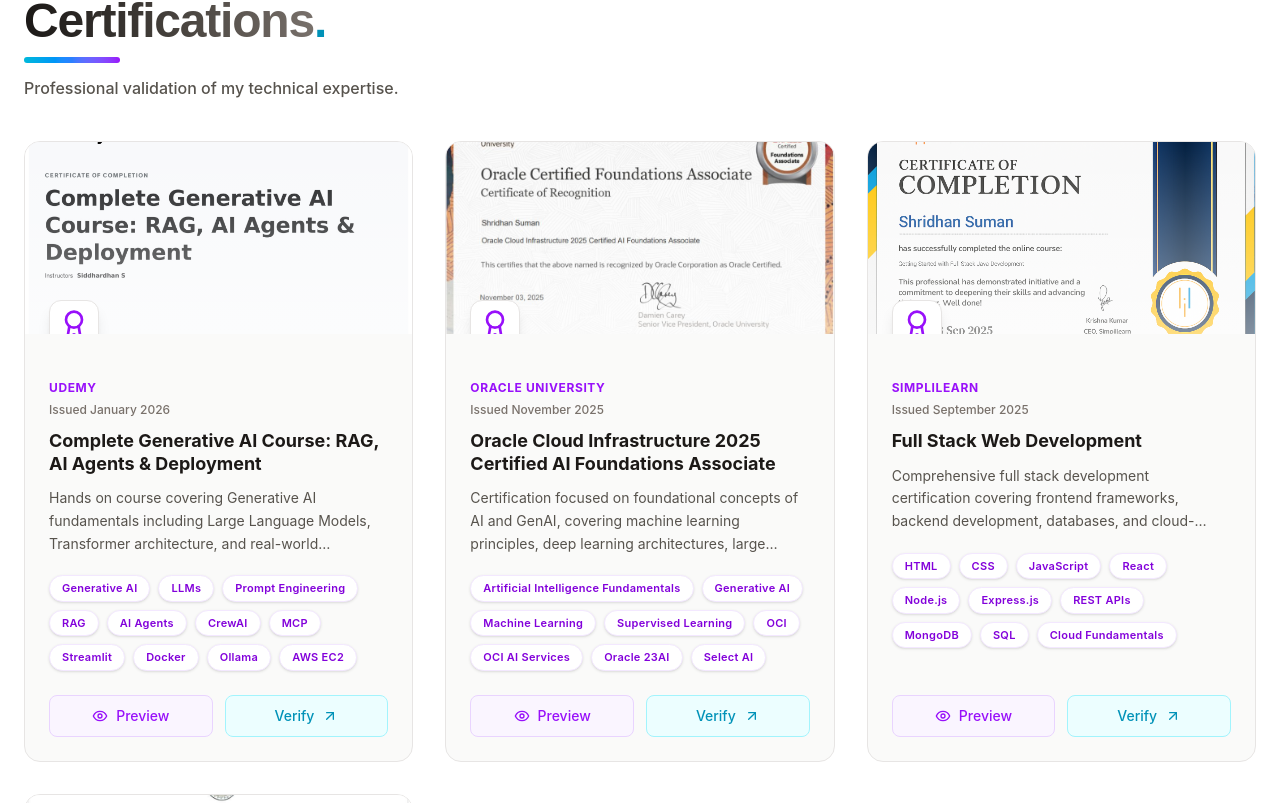
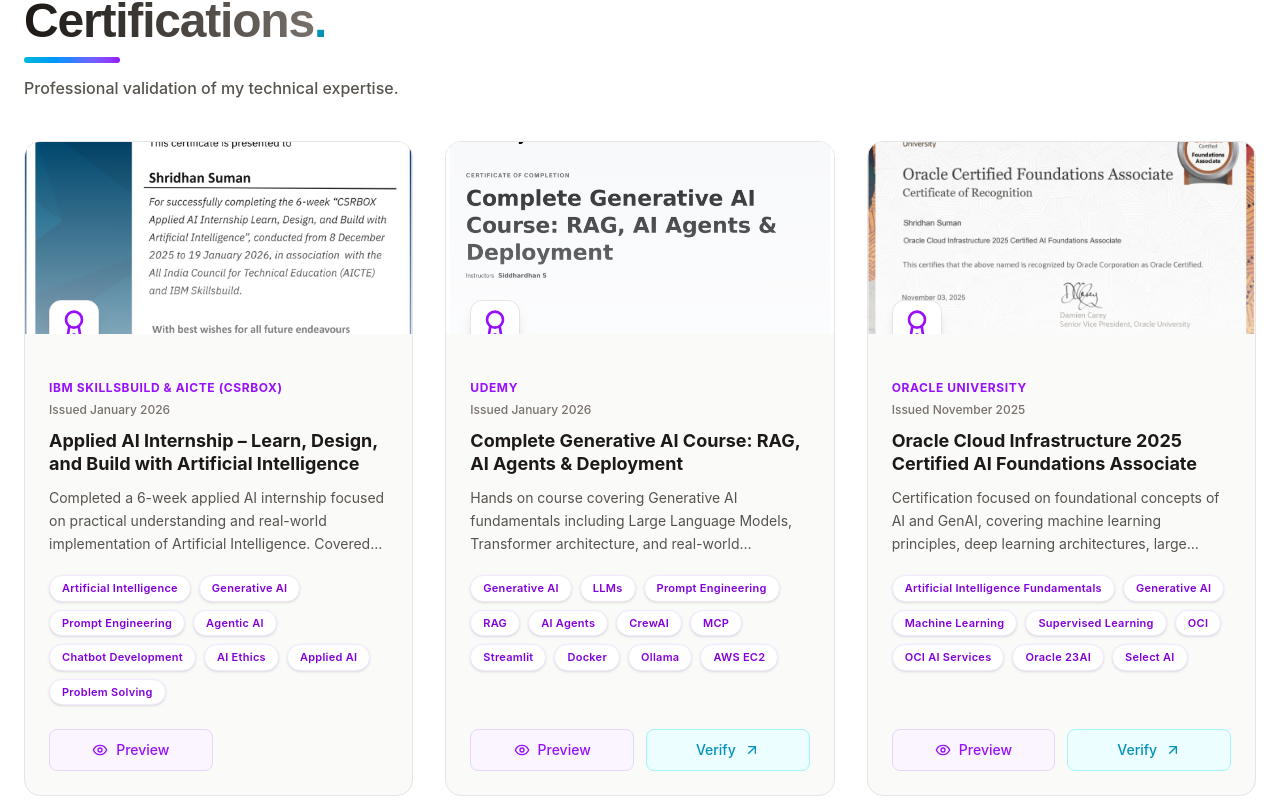
Before and after one commit to Shridhan15/Portfolio, a React (Vite) app: page / in a window 1280 px wide. Shown: the part 2017-2820 px from the top of the page. Built offline with nearby package versions, Linux system fonts and the light colour scheme; no server answers.

Commit message:
added ibm certificate

```diff
--- a/src/assets/assets.js
+++ b/src/assets/assets.js
@@ -6,6 +6,7 @@
 import forever_img from './forever.png';
 import prescripto_img from './prescripto.png';
 import GenAI from './GenAI.png';
+import ibm from './ibm.png';
 import my_img from './my_img.png';
 
 export const certificates_images = {
@@ -17,5 +18,6 @@
     oracleCert,
     hackerrankCert,
     resume,
-    GenAI
+    GenAI,
+    ibm,
 }
--- a/src/components/CertificatePreviewModal.jsx
+++ b/src/components/CertificatePreviewModal.jsx
@@ -28,7 +28,7 @@
             {/* Certificate Image */}
             <div className="w-full md:w-80 lg:w-96 flex-shrink-0">
               <div
-                className="rounded-2xl border border-stone-200/70 dark:border-slate-600
+                className="rounded-2xl no-scrollbar max-h-[70vh] overflow-auto border border-stone-200/70 dark:border-slate-600
   bg-white/90 dark:bg-slate-800/80 p-4 shadow-lg"
               >
                 <img
@@ -70,6 +70,7 @@
 
           {/* Actions */}
           <div className="flex justify-end gap-3 pt-4">
+            {certificate.has_verify && (
               <a
                 href={certificate.verifyLink}
                 target="_blank"
@@ -78,6 +79,7 @@
               >
                 Verify Certificate <ExternalLink size={16} />
               </a>
+            )}
 
             <button
               onClick={onClose}
--- a/src/components/Certificates.jsx
+++ b/src/components/Certificates.jsx
@@ -2,6 +2,28 @@
 import { certificates_images } from "../assets/assets";
 
 const CERTIFICATES = [
+  {
+    title:
+      "Applied AI Internship – Learn, Design, and Build with Artificial Intelligence",
+    issuer: "IBM SkillsBuild & AICTE (CSRBOX)",
+    issueDate: "January 2026",
+    certId: "202526AICTECSRBOXAI491",
+    description:
+      "Completed a 6-week applied AI internship focused on practical understanding and real-world implementation of Artificial Intelligence. Covered key concepts such as Prompt Engineering, Introduction to Agentic AI, Chatbot development, and Ethics in Generative AI, along with exposure to designing AI-driven solutions.",
+    skills: [
+      "Artificial Intelligence",
+      "Generative AI",
+      "Prompt Engineering",
+      "Agentic AI",
+      "Chatbot Development",
+      "AI Ethics",
+      "Applied AI",
+      "Problem Solving",
+    ],
+    image: certificates_images.ibm,
+    has_verify: false,
+    verifyLink: "",
+  },
   {
     title: "Complete Generative AI Course: RAG, AI Agents & Deployment",
     issuer: "Udemy",
@@ -23,7 +45,9 @@
       "AWS EC2",
     ],
     image: certificates_images.GenAI,
-    verifyLink: "https://www.udemy.com/certificate/UC-0024f323-7365-40e6-94da-f363f90fa873/",
+    has_verify: true,
+    verifyLink:
+      "https://www.udemy.com/certificate/UC-0024f323-7365-40e6-94da-f363f90fa873/",
   },
   {
     title:
@@ -44,6 +68,7 @@
       "Select AI",
     ],
     image: certificates_images.oracleCert,
+    has_verify: true,
     verifyLink:
       "https://catalog-education.oracle.com/ords/certview/sharebadge?id=7312D02291904CFD13E6F4256CB6EBFE4CCD0BCFB4C89ACAA77FAEAEA1E661E9",
   },
@@ -67,6 +92,7 @@
       "Cloud Fundamentals",
     ],
     image: certificates_images.simplilearnCert,
+    has_verify: true,
     verifyLink: "https://lnkd.in/geuF_53d",
   },
   {
@@ -86,6 +112,7 @@
       "Best Practices",
     ],
     image: certificates_images.hackerrankCert,
+    has_verify: true,
     verifyLink: "https://www.hackerrank.com/certificates/44f28e1a14e8",
   },
 ];
@@ -178,12 +205,14 @@
                   >
                     <Eye size={16} /> Preview
                   </button>
+                  {cert.has_verify && (
                     <a
                       href={cert.verifyLink}
                       className="flex items-center justify-center gap-2 py-2.5 rounded-lg bg-cyan-50 dark:bg-cyan-900/10 text-cyan-600 dark:text-cyan-400 border border-cyan-200 dark:border-cyan-900/30 text-sm font-medium hover:bg-cyan-100 dark:hover:bg-cyan-900/20 hover:shadow-md hover:-translate-y-0.5 transition-all duration-300"
                     >
                       Verify <ArrowUpRight size={16} />
                     </a>
+                  )}
                 </div>
               </div>
             </div>
--- a/src/data/portfolioContext.js
+++ b/src/data/portfolioContext.js
@@ -130,23 +130,26 @@
 
 Certifications:
 
-1. Generative AI (RAG, AI Agents & Deployment) – Udemy
+1. Applied AI Internship – IBM SkillsBuild & AICTE (CSRBOX)
+Completed a 6-week applied Artificial Intelligence internship focused on practical and real-world AI applications. Learned key concepts like prompt engineering, introduction to agentic AI, chatbot development, and ethics in generative AI. Worked on understanding how AI solutions are designed, built, and applied to solve real problems. This experience strengthened my foundation in applied AI and improved my ability to think about responsible and practical AI implementation.
+
+2. Generative AI (RAG, AI Agents & Deployment) – Udemy
 Completed a hands-on Generative AI course covering LLMs, Transformer basics, and prompt engineering. Built real projects like Streamlit chatbots, a RAG-based PDF question answering system, and AI agents using CrewAI. This helped me understand how GenAI apps work end-to-end and how to apply them in real-world use cases.
 
-2. Oracle Cloud Infrastructure 2025 Certified AI Foundations Associate
+3. Oracle Cloud Infrastructure 2025 Certified AI Foundations Associate
 Issued by Oracle
 Expiration Date: November 03, 2027
 
 This certification covers fundamental concepts of AI and ML with practical exposure to Oracle Cloud Infrastructure AI services.
 It includes understanding machine learning, deep learning basics, generative AI, large language models, and OCI AI solutions.
 
-3. Full Stack Web Development Certification
+4. Full Stack Web Development Certification
 Issued by Simplilearn (September 2025)
 
 This certification focused on building scalable, secure, and production-ready web applications.
 Topics included frontend development, backend systems, databases, REST APIs, and cloud fundamentals.
 
-4. React (Frontend Developer) Skills Test
+5. React (Frontend Developer) Skills Test
 Issued by HackerRank (August 2025)
 
 This certification validates practical knowledge of React fundamentals, modern JavaScript, component-based architecture, hooks, and state management.
--- a/src/index.css
+++ b/src/index.css
@@ -63,3 +63,11 @@
   -ms-overflow-style: none; /* IE and Edge */
   scrollbar-width: none; /* Firefox */
 }
+.no-scrollbar::-webkit-scrollbar {
+  display: none;
+}
+
+.no-scrollbar {
+  -ms-overflow-style: none; /* IE and Edge */
+  scrollbar-width: none; /* Firefox */
+}
```
Also changed, not shown: src/assets/ibm.png (added). Lines whose indentation alone changed are shown as unchanged.
